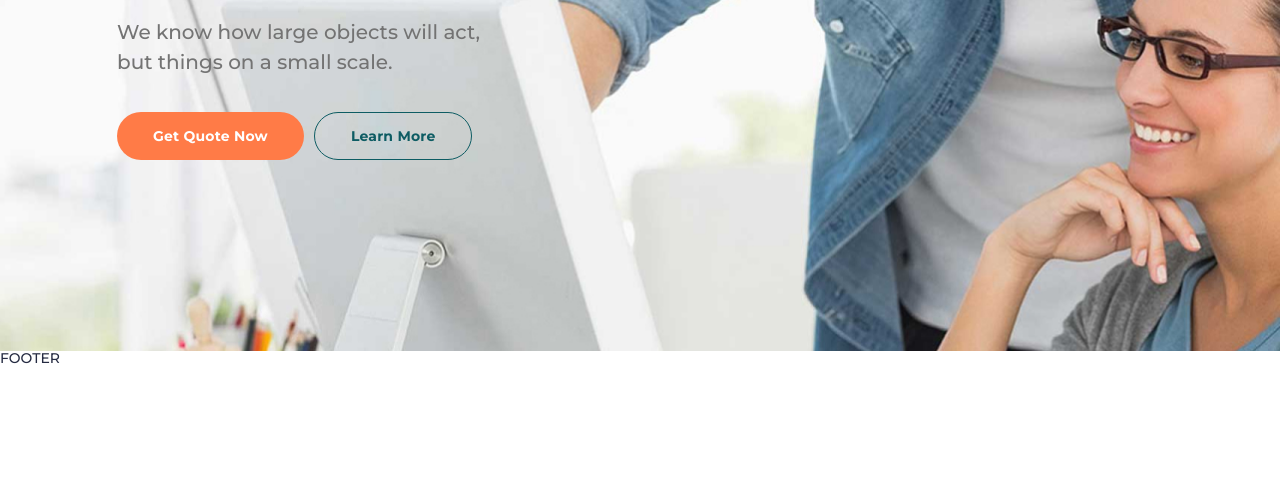
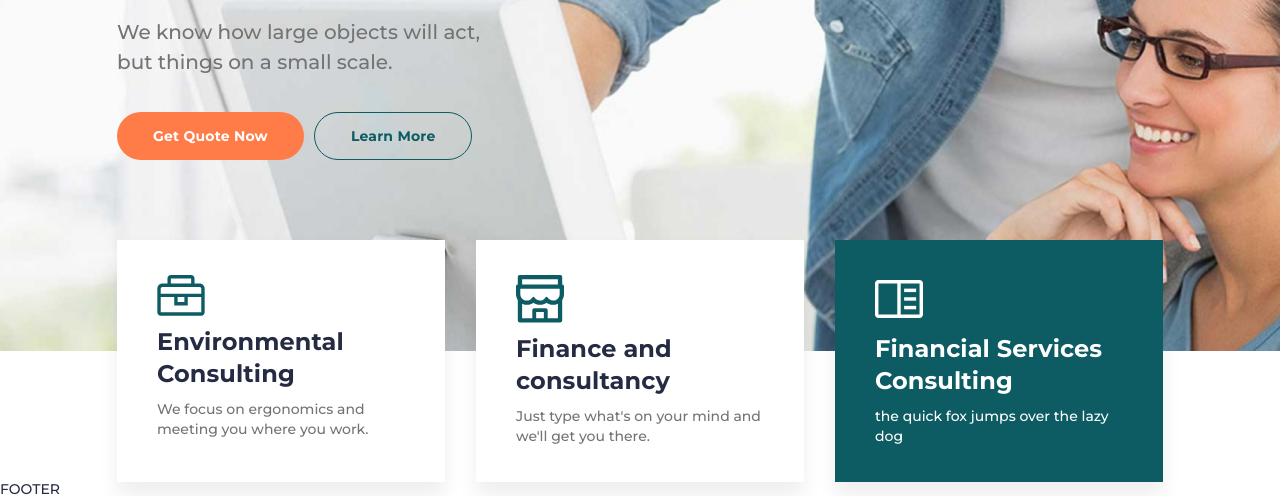
Before and after one commit to raster-gen/html-css-responsive-webpage, a plain HTML site: page index.html in a window 1280 px wide. Shown: the part 440-936 px from the top of the page. Before the commit the page ends 805 px from the top, so only its background shows below. Drawn offline with Linux system fonts and the light colour scheme.

Commit message:
finished to stylize cards of service

```diff
--- a/css/style.css
+++ b/css/style.css
@@ -233,6 +233,106 @@ body {
   }
 }
 
+/** ---------------Services------------------ */
+
+.page__services {
+  position: relative;
+  z-index: 2;
+  margin: -111px 0 0 0;
+}
+.services {
+}
+.services__container {
+}
+
+.services__body {
+  display: flex;
+  gap: 5px;
+}
+.services__column {
+  display: flex;
+
+  justify-content: space-between;
+  min-width: 100%;
+
+}
+.services__item {
+  width: 328px;
+  /* min-height: 242px; */
+  padding: 35px 40px;
+  background: #fff;
+  box-shadow: 0px 13px 19px 0px #00000012;
+
+}
+
+@media screen and (max-width: 992px) {
+  .services__item {
+    width: 33%;
+    padding: 25px;
+  }
+}
+
+@media screen and (max-width: 767px) {
+  .services__column {
+    flex-wrap: wrap;
+    gap: 5px;
+
+  }
+
+  .services__item {
+    flex: 1 1 33%;
+    padding: 25px;
+  }
+}
+
+@media screen and (max-width: 484px) {
+
+  .services__item {
+    flex: 1 1 100vh;
+    padding: 25px;
+  }
+}
+
+.item-service {
+
+}
+
+.item-service_selected {
+  background-color: #0D5C63;
+}
+
+.item-service_selected .item-service__title {
+  color: #fff;
+}
+
+
+.item-service_selected .item-service__text {
+  color: #fff;
+}
+.item-service > *:not(:last-child) {
+  margin: 0 0 10px 0;
+}
+
+.item-service__icon {
+}
+.item-service__title {
+  font-weight: 700;
+  font-size: 24px;
+  line-height: 133%;
+  letter-spacing: 0.1px;
+}
+
+
+@media screen and (max-width: 992px) {
+  .item-service__title {
+    font-size: 16px;
+  }
+}
+.item-service__text {
+  color: #737373;
+  line-height: 142%;
+}
+
 
 /** ---------------Footer------------------ */
 
--- a/index.html
+++ b/index.html
@@ -66,9 +66,33 @@
             <div class="services__body">
               <div class="services__column">
                 <div class="services__item item-service">
-                  <div class="item-servece__icon"></div>
-                  <h3 class="item-servise__title"></h3>
-                  <div class="item-servece__text"></div>
+                  <div class="item-service__icon">
+                    <img src="/img/Vector1.svg" alt="consulting" />
+                  </div>
+                  <h3 class="item-service__title">Environmental Consulting</h3>
+                  <div class="item-service__text">
+                    We focus on ergonomics and meeting you where you work.
+                  </div>
+                </div>
+                <div class="services__item item-service">
+                  <div class="item-service__icon">
+                    <img src="/img/Vector2.svg" alt="consulting" />
+                  </div>
+                  <h3 class="item-service__title">Finance and consultancy</h3>
+                  <div class="item-service__text">
+                    Just type what's on your mind and we'll get you there.
+                  </div>
+                </div>
+                <div class="services__item item-service item-service_selected">
+                  <div class="item-service__icon">
+                    <img src="/img/Vector3.svg" alt="consulting" />
+                  </div>
+                  <h3 class="item-service__title">
+                    Financial Services Consulting
+                  </h3>
+                  <div class="item-service__text">
+                    the quick fox jumps over the lazy dog
+                  </div>
                 </div>
               </div>
             </div>
```
